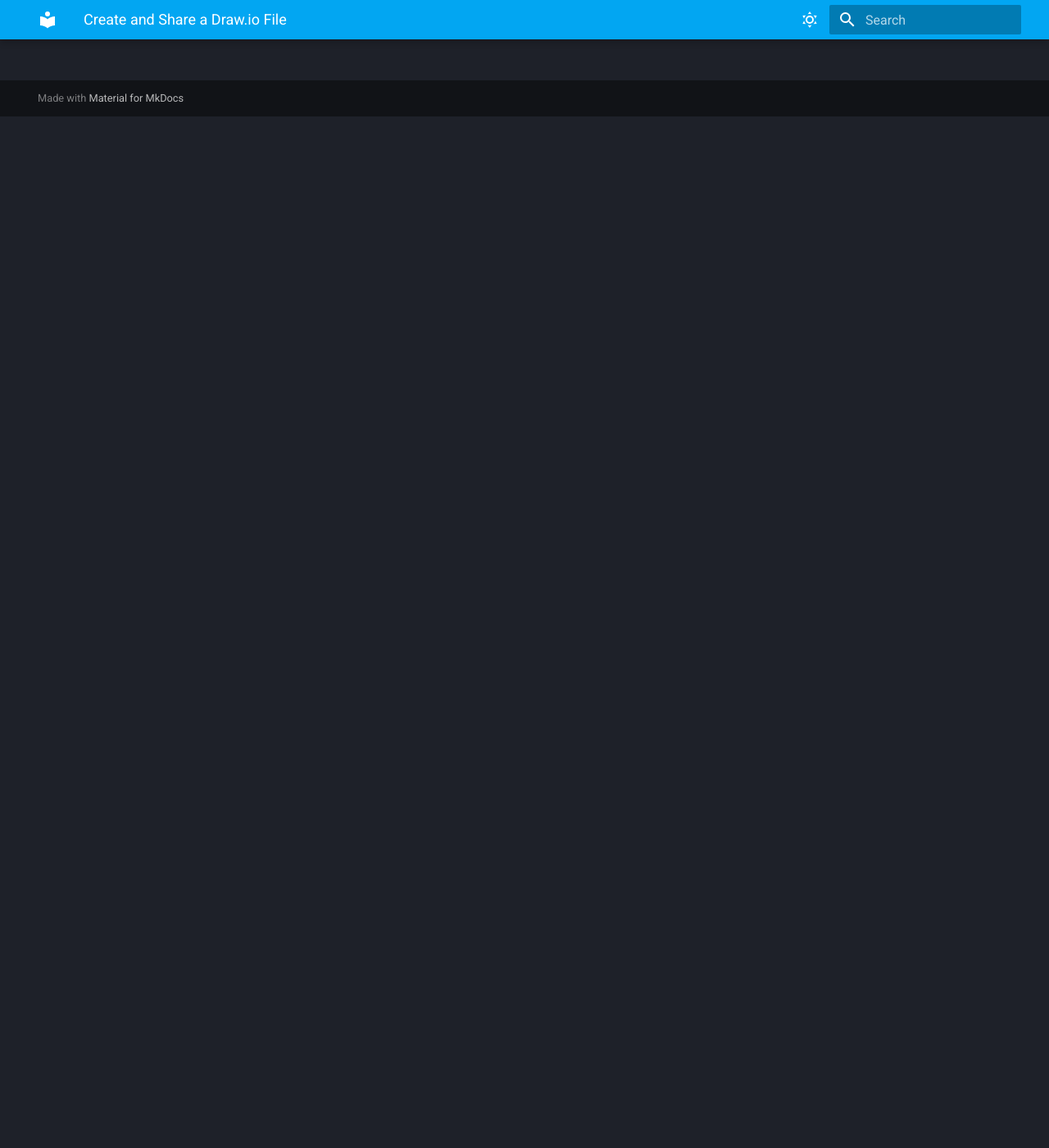
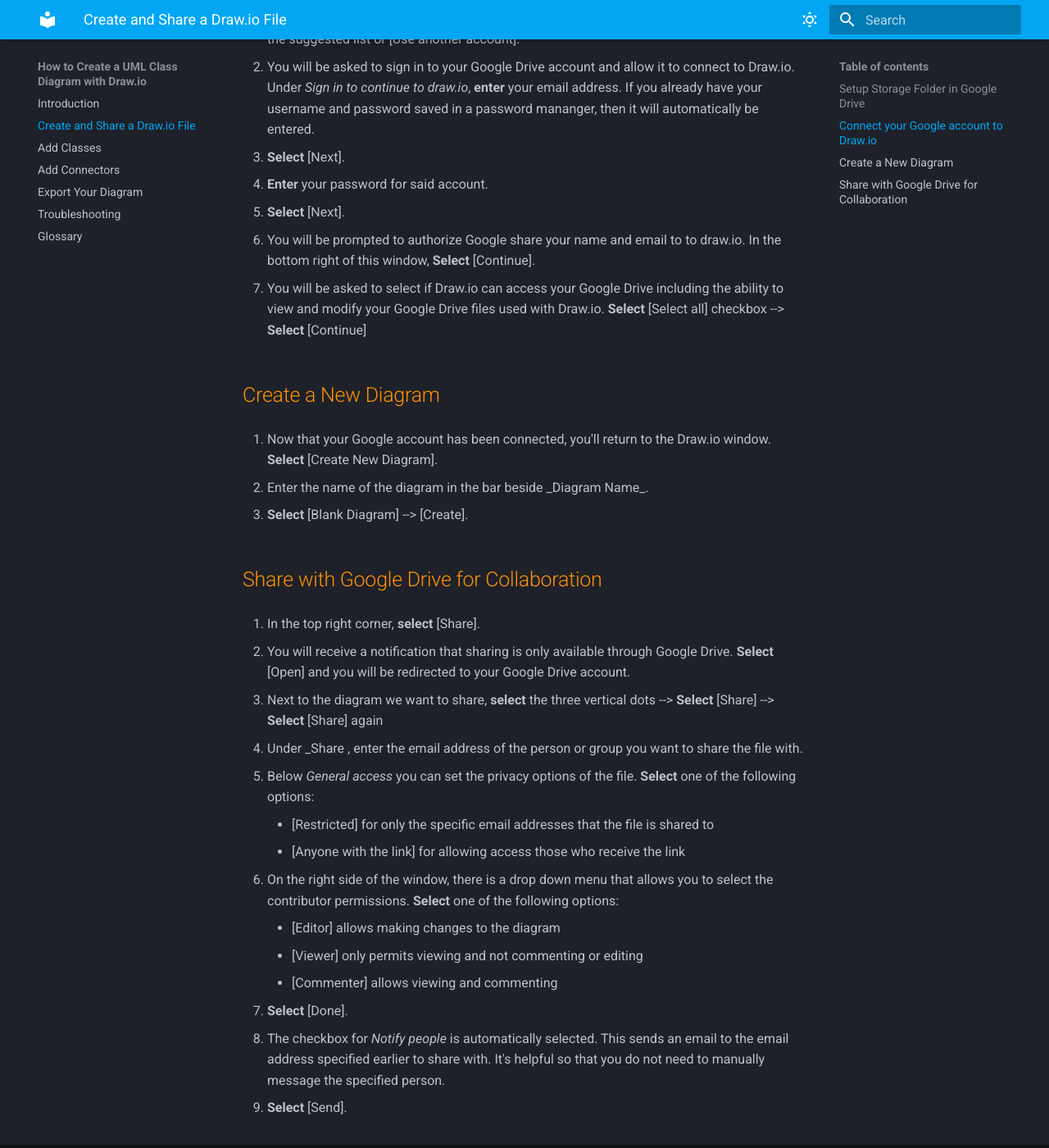
Before and after one commit to kai-st/comm2216-docs-project, an MkDocs documentation site: the page built from docs/create.md, in a window 1280 px wide and 1400 px high, scrolled down 1258 px. Shown: the whole window at 82% size. Built offline with MkDocs 1.6.1 and Material for MkDocs 9.7.7, drawn with Linux system fonts in a browser that asks for light colours; some of the changed text lies outside the part shown.

Commit message:
Add all instructions to create

```diff
--- a/docs/create.md
+++ b/docs/create.md
@@ -1,5 +1,87 @@
 # Create and Share a Draw.io File using Google Drive
 
-## Create a New File
+Drawing diagrams using Draw.io allows people to work on a diagram at the same as a team member. This tool also allows people to specify where they'd like to store their diagrams, online or locally. For the purposes of this tutorial, we will cover how to share a diagram created in Draw.io and share it over Google Drive.
+
+## Setup Storage Folder in Google Drive
+
+If you want to specify a specific folder in Google Drive for the diagram, you'll need to create that first to be able to save it there.
+
+!!!warning
+
+    If you create the diagram first, then try to share it, you will not be able to specify a specific folder to store the diagram within Draw.io,
+
+1. Go to [Google Drive](drive.google.com).
+
+2. In the top left corner, **select** [+ New] -> [New Folder].
+
+3. Name the new folder.
+
+4. **Select** [Create].
+
+5. _Optional_: If you want to share a folder as opposed to a single file, you can find the folder you created and **select** the three vertical dots icon --> **select** [Share].
+
+6. _Optional_: Enter the email address of the person or group you want to share the folder with.
+
+7. _Optional_: **Select** [Done].
+
+## Connect your Google account to Draw.io
+
+1.  After creating the folder you want to store the diagram, go to [draw.io](https://app.diagrams.net/) to start connecting your Google account.
+
+2.  You will receive a pop up to prompt you to select a storage place for your diagrams. Under _Save Diagrams To_, **select** [Google Drive].
+
+3.  The pop up will change to _Authorization Required_. Under _Authorize this app in Google Drive_, **select** [Authorize].
+
+!!!note
+
+If you want this Google Drive account to be default storage place for your diagrams, **select** [Remember Me]. You can always change these in your _Settings_ later.
+
+4. You will be asked to choose a Google account to connect to Draw.io. **Select** your email from the suggested list or [Use another account].
+
+5. You will be asked to sign in to your Google Drive account and allow it to connect to Draw.io. Under _Sign in to
+   continue to draw.io_, **enter** your email address. If you already have your username and password saved in a password mananger, then it will automatically be entered.
+
+6. **Select** [Next].
+
+7. **Enter** your password for said account.
+
+8. **Select** [Next].
+
+9. You will be prompted to authorize Google share your name and email to to draw.io. In the bottom right of this window, **Select** [Continue].
+
+10. You will be asked to select if Draw.io can access your Google Drive including the ability to view and modify your Google Drive files used with Draw.io. **Select** [Select all] checkbox --> **Select** [Continue]
+
+## Create a New Diagram
+
+1. Now that your Google account has been connected, you'll return to the Draw.io window. **Select** [Create New Diagram].
+
+2. Enter the name of the diagram in the bar beside \_Diagram Name\_.
+
+3. **Select** [Blank Diagram] --> [Create].
 
 ## Share with Google Drive for Collaboration
+
+1. In the top right corner, **select** [Share].
+
+2. You will receive a notification that sharing is only available through Google Drive. **Select** [Open] and you will be redirected to your Google Drive account.
+
+3. Next to the diagram we want to share, **select** the three vertical dots --> **Select** [Share] --> **Select** [Share] again
+
+4. Under \_Share <Your File Name>, enter the email address of the person or group you want to share the file with.
+
+5. Below _General access_ you can set the privacy options of the file. **Select** one of the following options:
+
+    - [Restricted] for only the specific email addresses that the file is shared to
+    - [Anyone with the link] for allowing access those who receive the link
+
+6. On the right side of the window, there is a drop down menu that allows you to select the contributor permissions. **Select** one of the following options:
+
+    - [Editor] allows making changes to the diagram
+    - [Viewer] only permits viewing and not commenting or editing
+    - [Commenter] allows viewing and commenting
+
+7. **Select** [Done].
+
+8. The checkbox for _Notify people_ is automatically selected. This sends an email to the email address specified earlier to share with. It's helpful so that you do not need to manually message the specified person.
+
+9. **Select** [Send].
```
